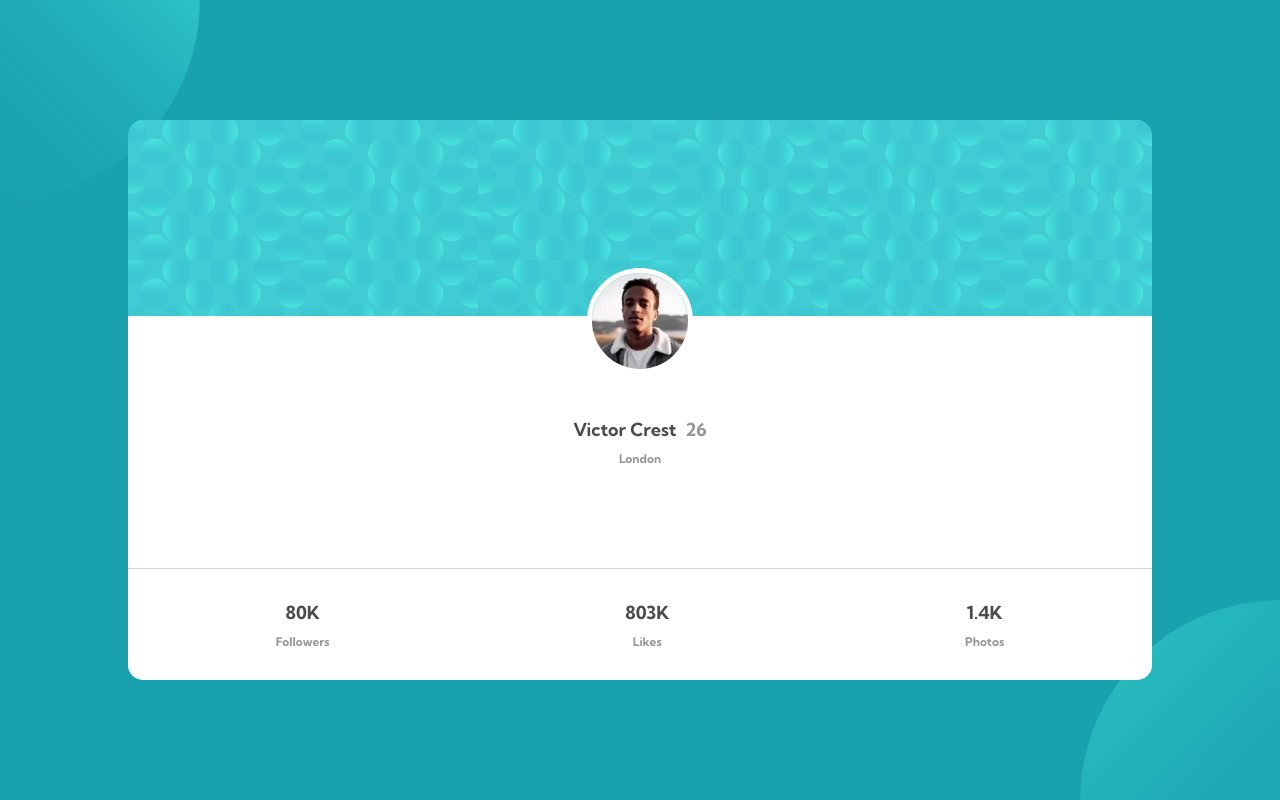
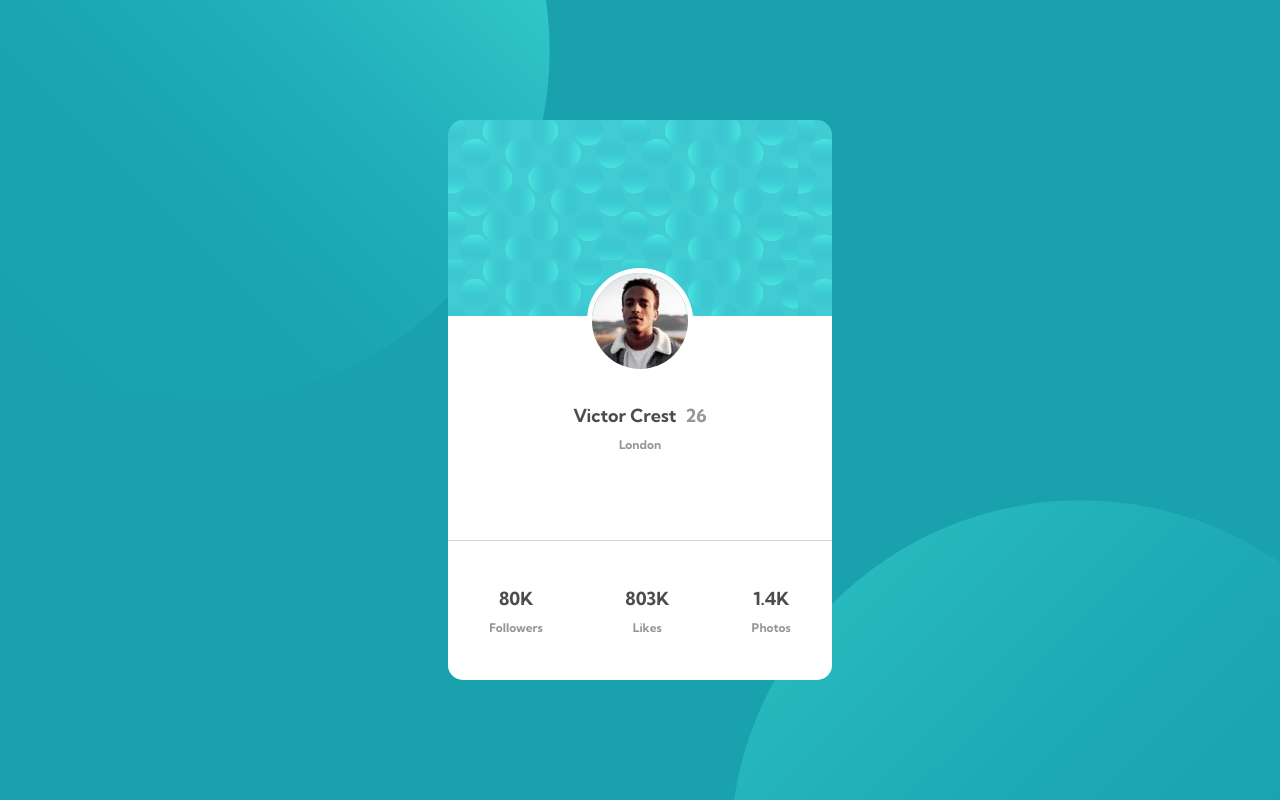
Before and after one commit to AndreySkopintsev/profile-card-component, a plain HTML site: page index.html in a window 1280 px wide. Drawn offline with Linux system fonts and the light colour scheme.

Commit message:
added media queries

```diff
--- a/style.css
+++ b/style.css
@@ -99,3 +99,35 @@ span{
     justify-content: center;
     align-items: center;
 }
+
+@media (min-width:400px){
+
+    .main{
+        width: 30%;
+        height: 70%;
+    }
+
+    .profile{
+        height: 40%;
+    }
+
+    .stats{
+        height: 25%;
+    }
+
+    .circle.top{
+        z-index: 15;
+        position: absolute;
+        top: -300px;
+        left: -150px;
+        height: 700px;
+    }
+
+    .circle.bottom{
+        z-index: 15;
+        position: absolute;
+        bottom: -400px;
+        right: -150px;
+        height: 700px;
+    }
+}
```
